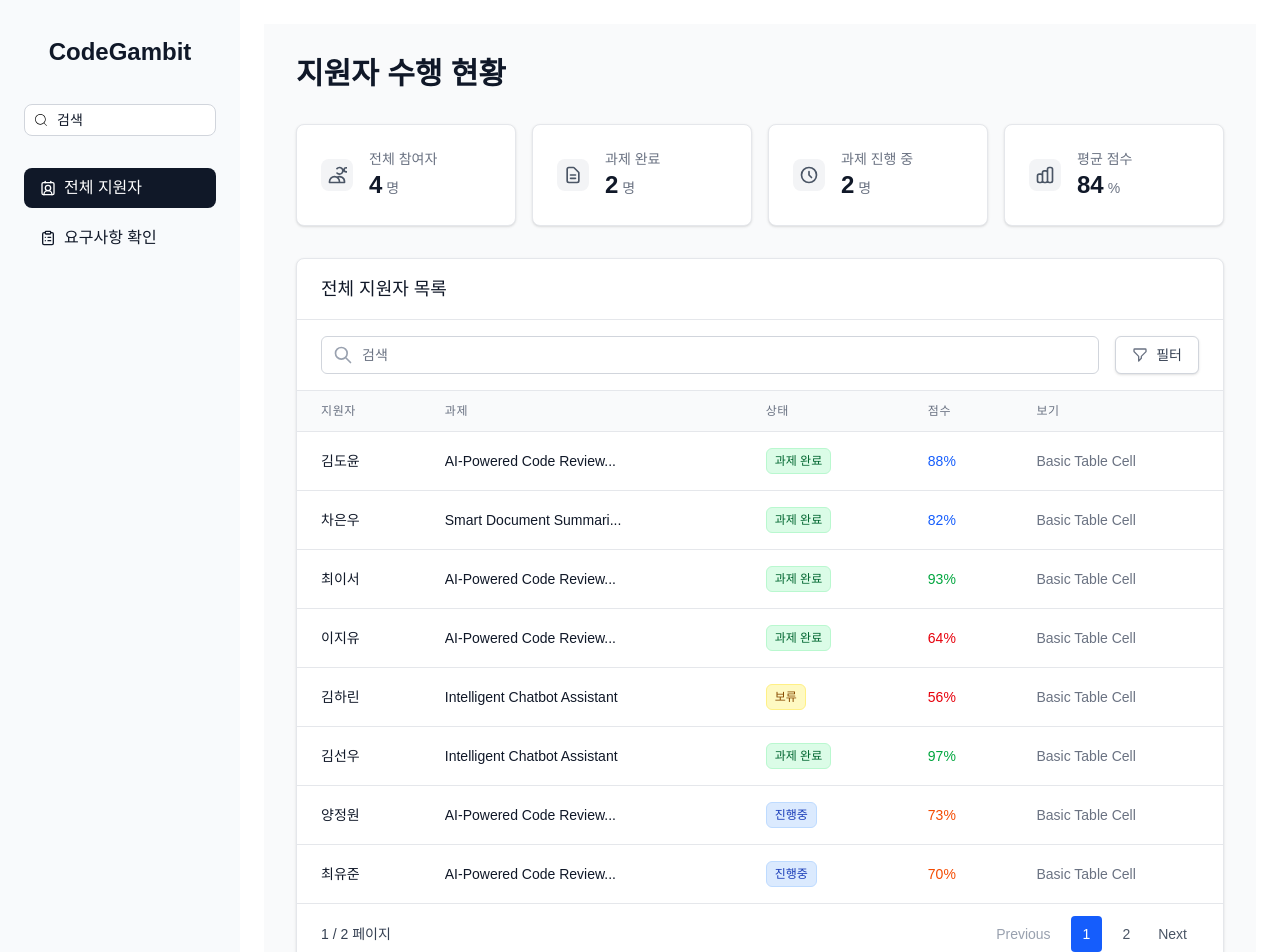
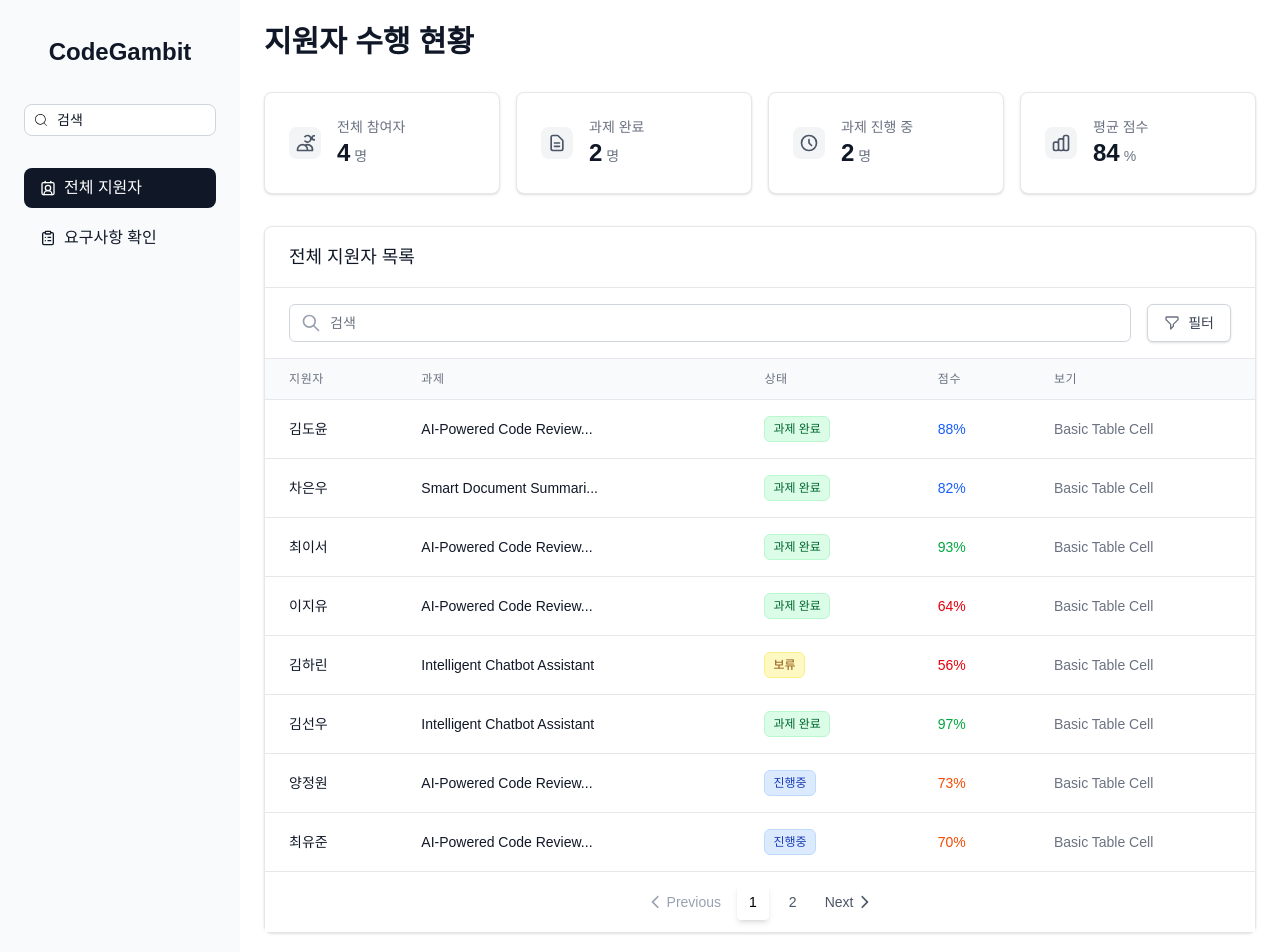
Before and after one commit to llmTestTool/codegambit-front, a React (Vite) app: page /dashboard in a window 1280 px wide. Shown: the top 952 px of the page. Built offline with nearby package versions, Linux system fonts and the light colour scheme; a web font is replaced by a local one.

Commit message:
design: CSS 수정

```diff
--- a/package.json
+++ b/package.json
@@ -14,6 +14,7 @@
     "@tanstack/react-query": "^5.85.0",
     "@types/js-cookie": "^3.0.6",
     "js-cookie": "^3.0.5",
+    "prettier-plugin-tailwindcss": "^0.6.14",
     "react": "^19.1.1",
     "react-dom": "^19.1.1",
     "react-icons": "^5.5.0",
--- a/src/components/dashboard/Pagination.tsx
+++ b/src/components/dashboard/Pagination.tsx
@@ -1,4 +1,5 @@
 import React from 'react';
+import { FaChevronLeft, FaChevronRight } from 'react-icons/fa6';
 import { PaginatedResponse } from 'type/stats';
 
 interface PaginationProps {
@@ -6,7 +7,10 @@ interface PaginationProps {
   onPageChange: (page: number) => void;
 }
 
-const Pagination: React.FC<PaginationProps> = ({ pagination, onPageChange }) => {
+const Pagination: React.FC<PaginationProps> = ({
+  pagination,
+  onPageChange,
+}) => {
   const renderPaginationButtons = () => {
     const buttons = [];
     const { totalPages, currentPage: current } = pagination;
@@ -17,12 +21,13 @@ const Pagination: React.FC<PaginationProps> = ({ pagination, onPageChange }) =>
         key="prev"
         onClick={() => onPageChange(current - 1)}
         disabled={!pagination.hasPrevPage}
-        className={`px-3 py-2 text-sm ${
+        className={`flex items-center px-3 py-2 text-sm ${
           pagination.hasPrevPage
             ? 'text-gray-600 hover:text-gray-900'
-            : 'text-gray-400 cursor-not-allowed'
+            : 'cursor-not-allowed text-gray-400'
         }`}
       >
+        <FaChevronLeft className="mr-1 inline" />
         Previous
       </button>
     );
@@ -33,10 +38,10 @@ const Pagination: React.FC<PaginationProps> = ({ pagination, onPageChange }) =>
         <button
           key={i}
           onClick={() => onPageChange(i)}
-          className={`px-3 py-2 text-sm mx-1 rounded ${
+          className={`mx-1 rounded px-3 py-2 text-sm ${
             i === current
-              ? 'bg-blue-600 text-white'
-              : 'text-gray-600 hover:text-gray-900 hover:bg-gray-100'
+              ? 'text-black shadow-md'
+              : 'text-gray-600 hover:bg-gray-100 hover:text-gray-900'
           }`}
         >
           {i}
@@ -50,13 +55,14 @@ const Pagination: React.FC<PaginationProps> = ({ pagination, onPageChange }) =>
         key="next"
         onClick={() => onPageChange(current + 1)}
         disabled={!pagination.hasNextPage}
-        className={`px-3 py-2 text-sm ${
+        className={`flex items-center px-3 py-2 text-sm ${
           pagination.hasNextPage
             ? 'text-gray-600 hover:text-gray-900'
-            : 'text-gray-400 cursor-not-allowed'
+            : 'cursor-not-allowed text-gray-400'
         }`}
       >
         Next
+        <FaChevronRight className="ml-1 inline" />
       </button>
     );
 
@@ -64,19 +70,9 @@ const Pagination: React.FC<PaginationProps> = ({ pagination, onPageChange }) =>
   };
 
   return (
-    <div className="bg-white px-4 py-3 border-t border-gray-200 sm:px-6">
-      <div className="flex items-center justify-between">
-        <div className="flex justify-between items-center w-full">
-          <div className="text-sm text-gray-700">
-            <span className="font-medium">{pagination.currentPage}</span>
-            <span> / </span>
-            <span className="font-medium">{pagination.totalPages}</span>
-            <span> 페이지</span>
-          </div>
-          <div className="flex items-center space-x-1">
-            {renderPaginationButtons()}
-          </div>
-        </div>
+    <div className="border-t border-gray-200 bg-white px-4 py-3 sm:px-6">
+      <div className="flex items-center justify-center">
+        {renderPaginationButtons()}
       </div>
     </div>
   );
--- a/src/index.css
+++ b/src/index.css
@@ -1,7 +1,7 @@
 @import 'tailwindcss';
 
 @theme {
-    --color-lightGray: #F8FAFC
+  --color-lightGray: #f8fafc;
 }
 
 @layer base {
@@ -13,6 +13,12 @@
     font-family: inherit;
     -webkit-font-smoothing: antialiased;
     -moz-osx-font-smoothing: grayscale;
+  }
+}
+
+@layer components {
+  button {
+    cursor: pointer;
   }
 }
 
--- a/src/page/applicant/DashBoardPage.tsx
+++ b/src/page/applicant/DashBoardPage.tsx
@@ -1,5 +1,3 @@
-
-
 import React, { useState } from 'react';
 import { summaryStats, fetchPaginatedApplicants } from 'mock/stats';
 import { DashboardStats, ApplicantList } from '../../components/dashboard';
@@ -11,7 +9,8 @@ const DashBoardPage = () => {
 
   const paginatedData = fetchPaginatedApplicants(currentPage, pageSize);
 
-  const filteredApplicants = paginatedData.data.filter(applicant =>
+  const filteredApplicants = paginatedData.data.filter(
+    (applicant) =>
       applicant.name.toLowerCase().includes(searchTerm.toLowerCase()) ||
       applicant.assignmentTitle.toLowerCase().includes(searchTerm.toLowerCase())
   );
@@ -25,10 +24,11 @@ const DashBoardPage = () => {
   };
 
   return (
-    <div className="min-h-screen bg-gray-50">
-      <div className="max-w-7xl mx-auto px-4 sm:px-6 lg:px-8 py-8">
+    <div>
       <div className="mb-8">
-          <h1 className="text-2xl sm:text-3xl font-bold text-gray-900">지원자 수행 현황</h1>
+        <h1 className="text-2xl font-bold text-gray-900 sm:text-3xl">
+          지원자 수행 현황
+        </h1>
       </div>
 
       <DashboardStats stats={summaryStats} />
@@ -41,7 +41,6 @@ const DashBoardPage = () => {
         onPageChange={handlePageChange}
       />
     </div>
-    </div>
   );
 };
 
```
Also changed, not shown: src/page/applicant/ApplicantDashboard.tsx (added), 1 other file (tests, documents, lock files or other folders). Lines whose indentation alone changed are shown as unchanged.
